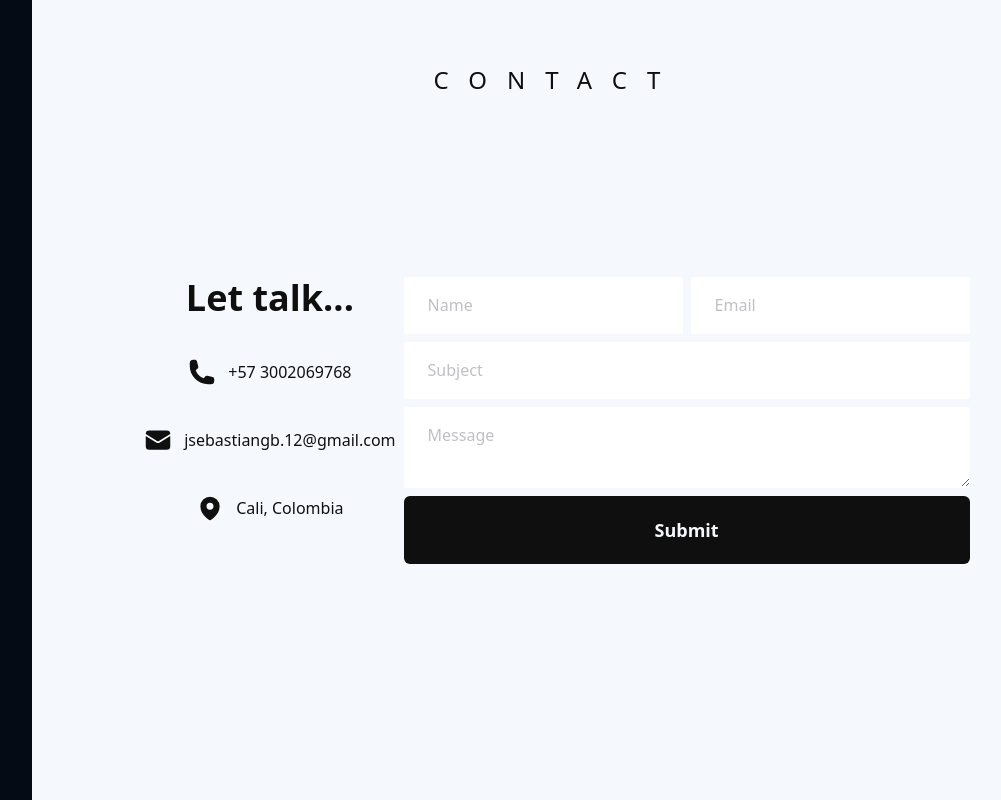
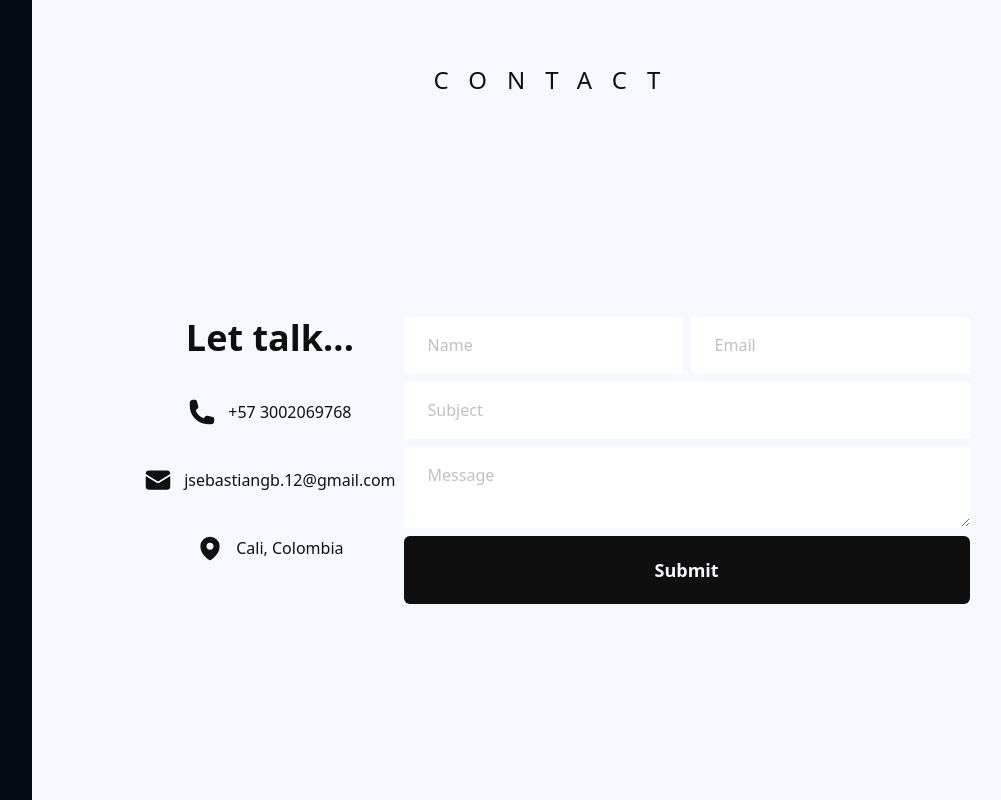
Before and after one commit to JuanSebastianGB/portfolio_v1, a React (Vite) app: page / in a window 1280 px wide. Shown: the part 2400-3200 px from the top of the page, without its empty margins (198-1199 px from the left). Built offline with nearby package versions, Linux system fonts and the light colour scheme.

Commit message:
Fixing contact component position

```diff
--- a/index.html
+++ b/index.html
@@ -2,9 +2,9 @@
 <html lang="en">
   <head>
     <meta charset="UTF-8" />
-    <link rel="icon" type="image/svg+xml" href="/vite.svg" />
+    <link rel="icon" type="image/svg+xml" href="/src/assets/favicon.ico" />
     <meta name="viewport" content="width=device-width, initial-scale=1.0" />
-    <title>Vite + React + TS</title>
+    <title>DEV JS CV</title>
   </head>
   <body>
     <div id="root"></div>
--- a/src/components/Contact/Contact.tsx
+++ b/src/components/Contact/Contact.tsx
@@ -21,7 +21,7 @@ const Contact: React.FC<ContactInterface> = () => {
       <h3 className="absolute text-2xl top-16 uppercase tracking-[20px]">
         Contact
       </h3>
-      <div className="flex flex-col space-y-10 md:flex-row items-center justify-center gap-2">
+      <div className="flex flex-col space-y-10 md:flex-row items-center justify-center gap-2 mt-[200px] md:mt-20 ">
         <motion.div
           initial={{ opacity: 0, x: -300 }}
           transition={{ duration: 2 }}
```
Also changed, not shown: 1 other file (tests, documents, lock files or other folders).
